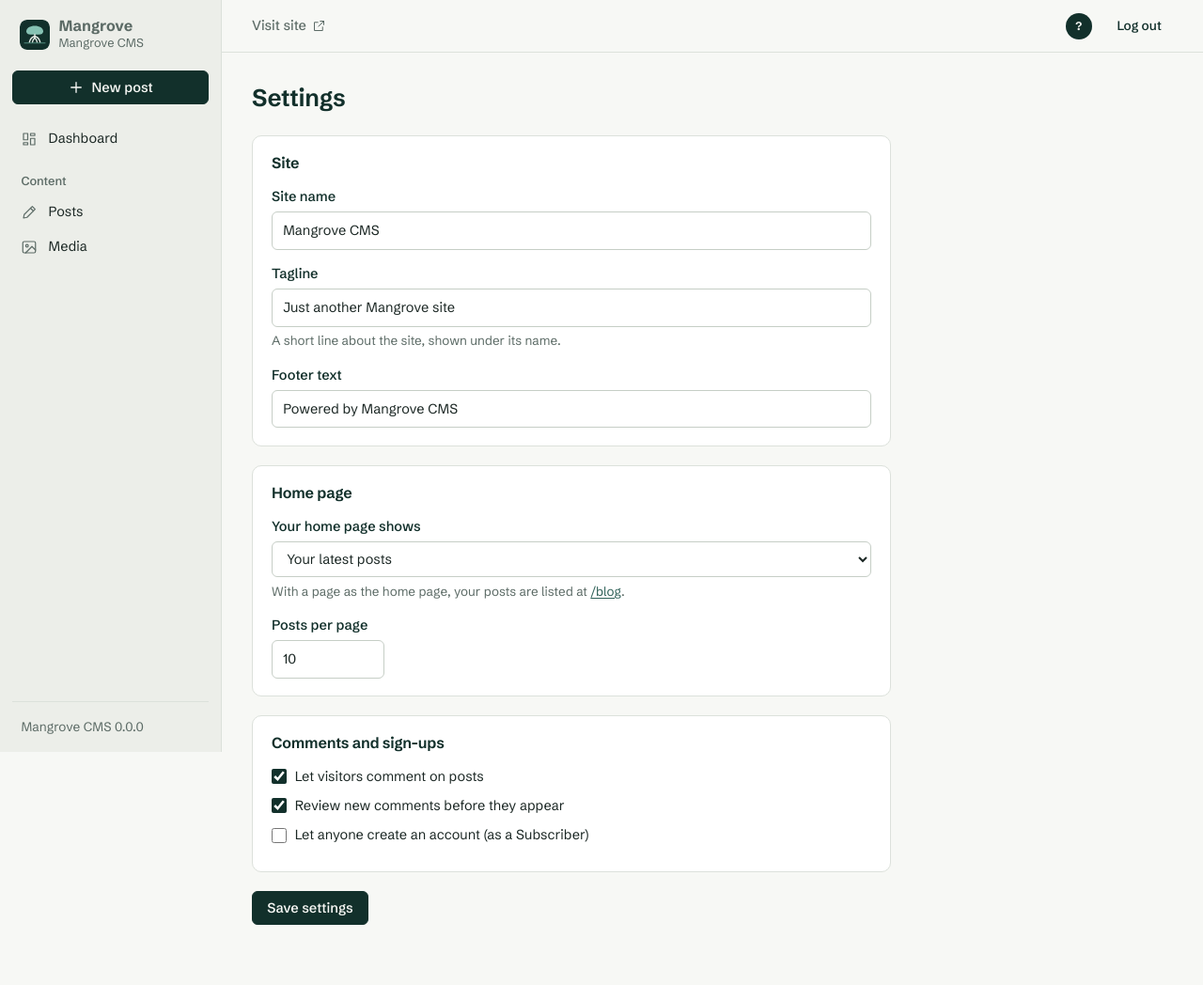
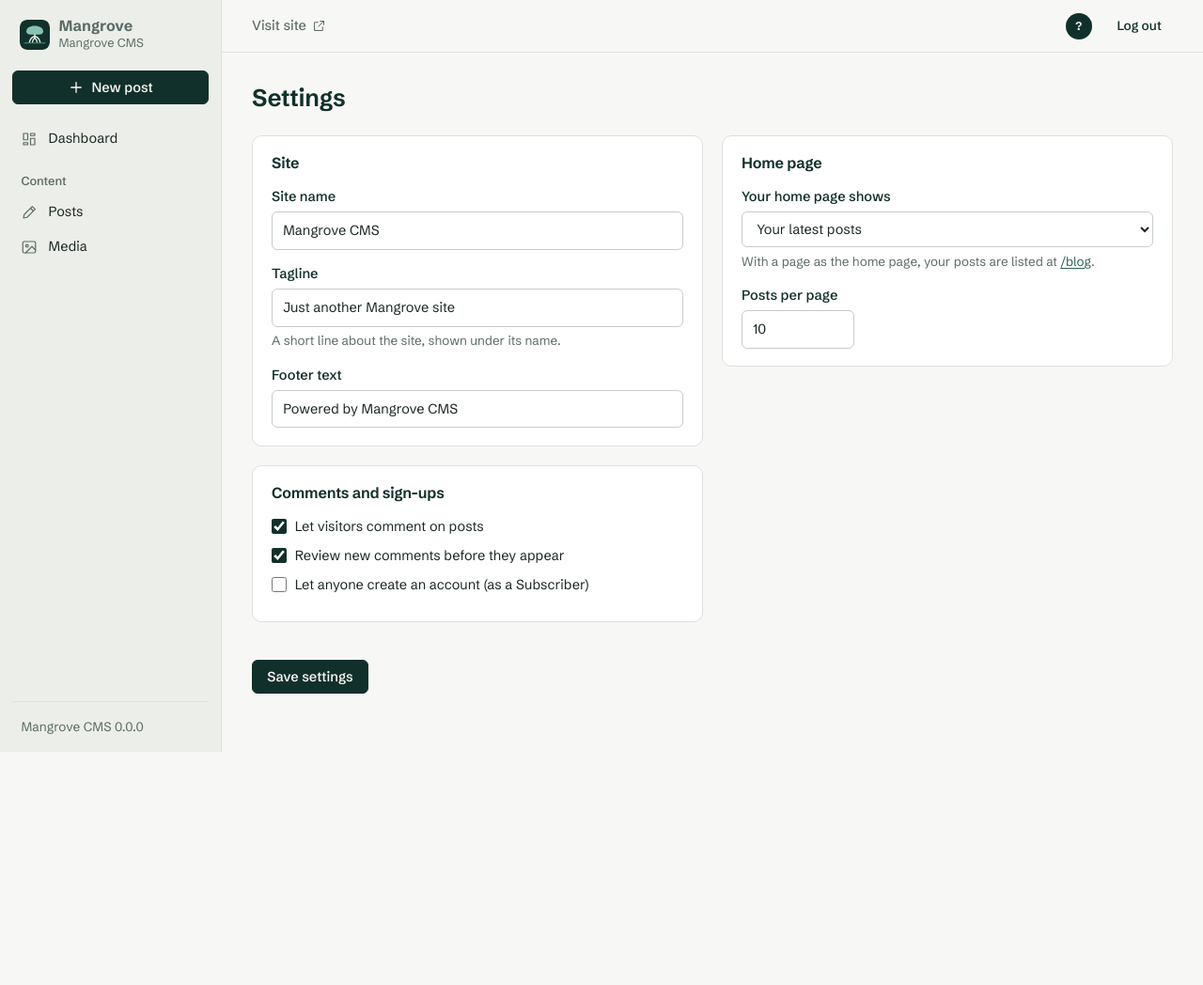
Before and after one commit to Mahi-BD/Mangrove_CMS, an ASP.NET Core app: page /Admin/Settings in a window 1280 px wide. Shown: the whole page at 94% size. After the commit the page ends 800 px from the top, so only its background shows below. Run offline with ASP.NET Core 8, Linux system fonts and the light colour scheme; the visitor is signed in with stand-in values (Sample User, id 1); data that the repository does not hold is empty; the project's own start-up code is not run, and a stand-in starts its controllers and pages; some libraries are stand-ins or nearby versions.

Commit message:
Admin: use the full window width on every page
Remove the 1240px cap on the content area. Settings and user forms lay
their sections out in columns so fields stay a readable length.

Co-Authored-By: Claude Opus 5.5 <noreply@anthropic.com>

```diff
--- a/src/Mangrove.Cms/Areas/Admin/Views/Settings/Index.cshtml
+++ b/src/Mangrove.Cms/Areas/Admin/Views/Settings/Index.cshtml
@@ -3,6 +3,7 @@
 <div class="page-head"><h1>Settings</h1></div>
 <form method="post" class="narrow-form">
     <div asp-validation-summary="ModelOnly" class="errors"></div>
+    <div class="form-columns">
     <section class="panel">
         <h2>Site</h2>
         <label asp-for="SiteTitle">Site name</label>
@@ -32,5 +33,6 @@
         <label class="check"><input asp-for="CommentModeration" /> Review new comments before they appear</label>
         <label class="check"><input asp-for="AllowRegistration" /> Let anyone create an account (as a Subscriber)</label>
     </section>
+    </div>
     <div class="actions"><button class="btn primary">Save settings</button></div>
 </form>
--- a/src/Mangrove.Cms/Areas/Admin/Views/Users/Edit.cshtml
+++ b/src/Mangrove.Cms/Areas/Admin/Views/Users/Edit.cshtml
@@ -4,6 +4,7 @@
 <form method="post" asp-antiforgery="true" action="/admin/users/save" class="narrow-form">
     <div asp-validation-summary="ModelOnly" class="errors"></div>
     <input type="hidden" asp-for="Id" />
+    <div class="form-columns">
     <section class="panel">
         <h2>Account</h2>
         <label asp-for="UserName">Username</label>
@@ -28,6 +29,7 @@
         <span class="hint">@(Model.Id == 0 ? "At least 8 characters." : "Leave empty to keep the current password.")</span>
         <label class="check" style="margin-top:1rem"><input asp-for="IsActive" /> Can sign in</label>
     </section>
+    </div>
     <div class="actions">
         <button class="btn primary">@(Model.Id == 0 ? "Add user" : "Save changes")</button>
         <a class="btn quiet" href="/admin/users">Cancel</a>
--- a/src/Mangrove.Cms/wwwroot/css/admin.css
+++ b/src/Mangrove.Cms/wwwroot/css/admin.css
@@ -183,7 +183,7 @@ legend { font-weight: 650; color: var(--ink); padding: 0; margin-bottom: .2rem;
 .user-chip { display: inline-flex; align-items: center; gap: .55rem; color: var(--text); text-decoration: none; font-weight: 500; }
 .avatar { display: inline-grid; place-items: center; width: 28px; height: 28px; border-radius: 50%; background: var(--ink); color: var(--paper); font-size: .78rem; font-weight: 650; text-transform: uppercase; }
 .nav-burger { display: none; cursor: pointer; margin: 0; color: var(--ink); }
-.admin-content { padding: 2rem 2rem 4rem; width: 100%; max-width: 1240px; }
+.admin-content { padding: 2rem 2rem 4rem; width: 100%; }
 .page-head { display: flex; align-items: flex-end; gap: 1rem; flex-wrap: wrap; margin-bottom: 1.5rem; }
 .page-head h1 { margin: 0; }
 .page-head .lede { flex: 0 0 100%; order: 10; margin: .1rem 0 0; color: var(--muted); }
@@ -312,7 +312,9 @@ tr:hover .row-actions, tr:focus-within .row-actions { visibility: visible; }
 .trash-link { display: inline-block; margin-top: .85rem; font-size: .85rem; }
 .checklist { max-height: 220px; overflow: auto; margin: -.2rem 0 .4rem; }
 .featured-preview img { width: 100%; border-radius: var(--r-sm); margin-bottom: .6rem; display: block; aspect-ratio: 16 / 10; object-fit: cover; }
-.narrow-form { max-width: 680px; }
+.narrow-form { width: 100%; }
+/* Form pages use the full width by placing sections side by side, so fields stay a readable length. */
+.form-columns { display: grid; grid-template-columns: repeat(auto-fit, minmax(min(100%, 420px), 1fr)); gap: 0 1.25rem; align-items: start; }
 
 /* Rendered content (preview) */
 .entry-content { font: 400 17px/1.75 var(--serif); color: var(--text); }
```
